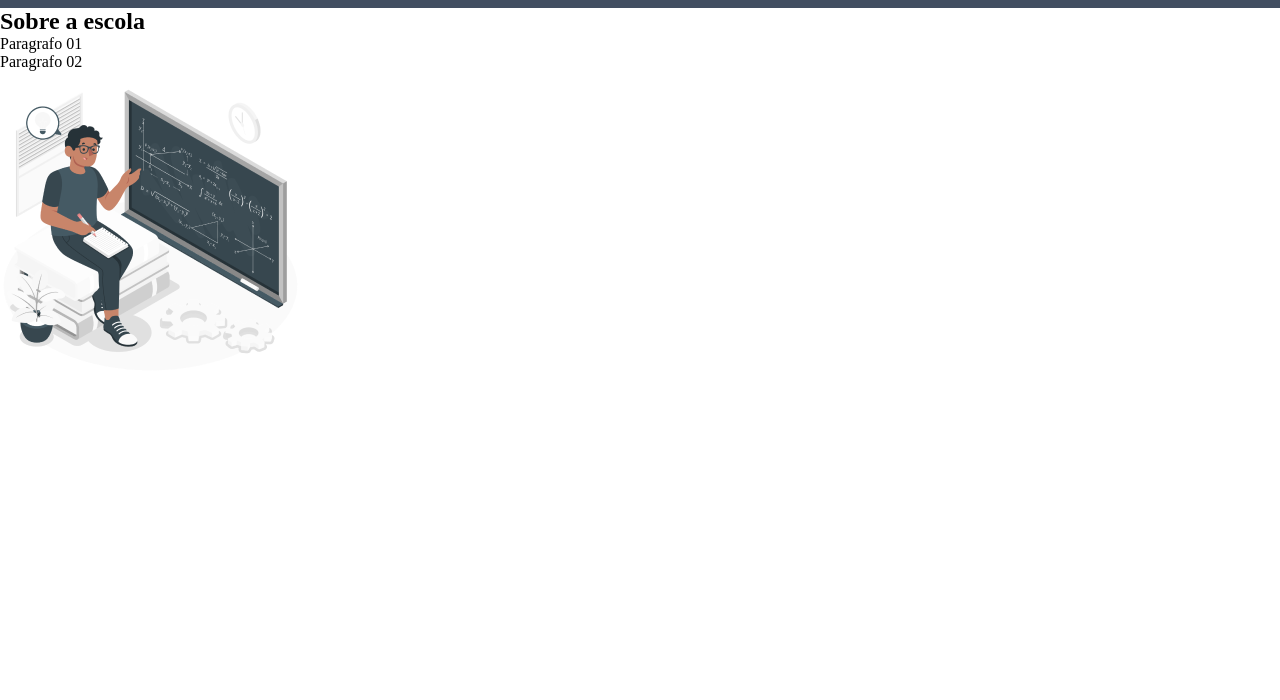
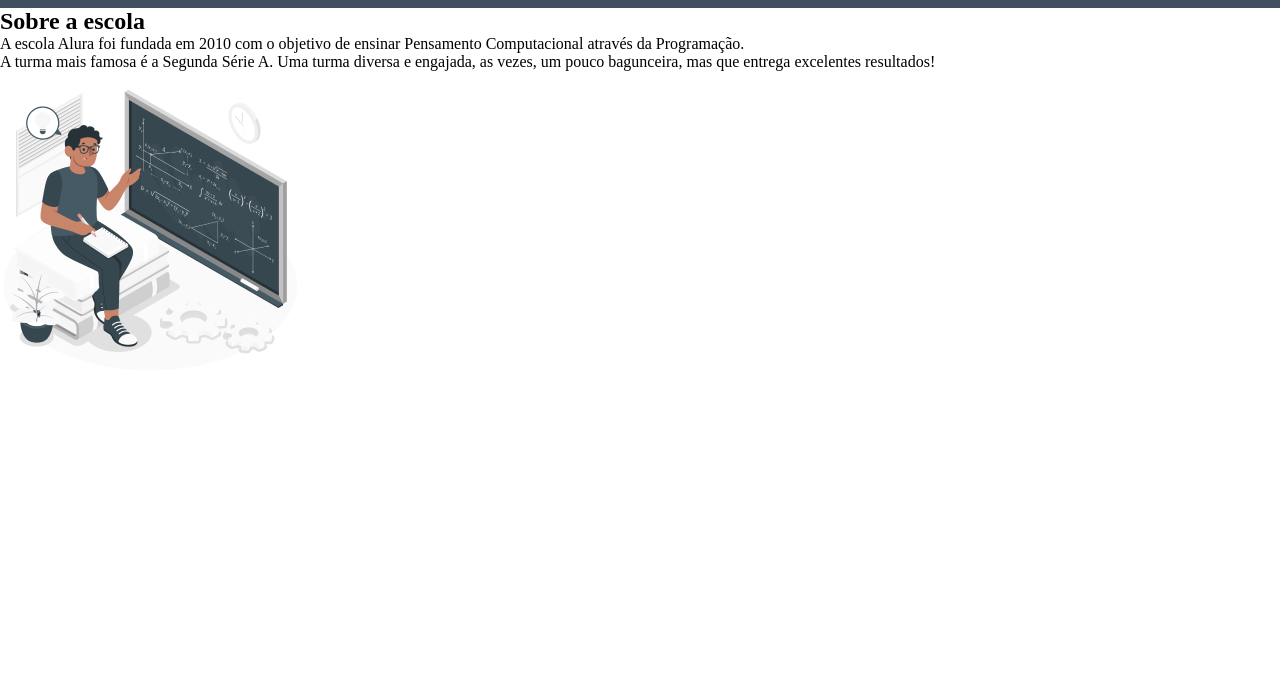
Before and after one commit to kerollin0405/siteescola, a plain HTML site: page index.html in a window 1280 px wide. Shown: the part 100-800 px from the top of the page. Drawn offline with Linux system fonts and the light colour scheme.

Commit message:
Sessões classes

```diff
--- a/index.html
+++ b/index.html
@@ -28,8 +28,8 @@
     <section class="escola">
         <div class="escola-div-conteudo">
         <h2 class="escola-titulo">Sobre a escola</h2>
-        <p class="escola-texto-um">Paragrafo 01</p>
-        <p class="escola-texto-dois">Paragrafo 02</p>
+        <p class="escola-texto-um">A escola Alura foi fundada em 2010 com o objetivo de ensinar Pensamento Computacional através da Programação.</p>
+        <p class="escola-texto-dois">A turma mais famosa é a Segunda Série A. Uma turma diversa e engajada, as vezes, um pouco bagunceira, mas que entrega excelentes resultados!</p>
         <img src="Formula-amico 1.png" alt="">
         </div>
 
```
